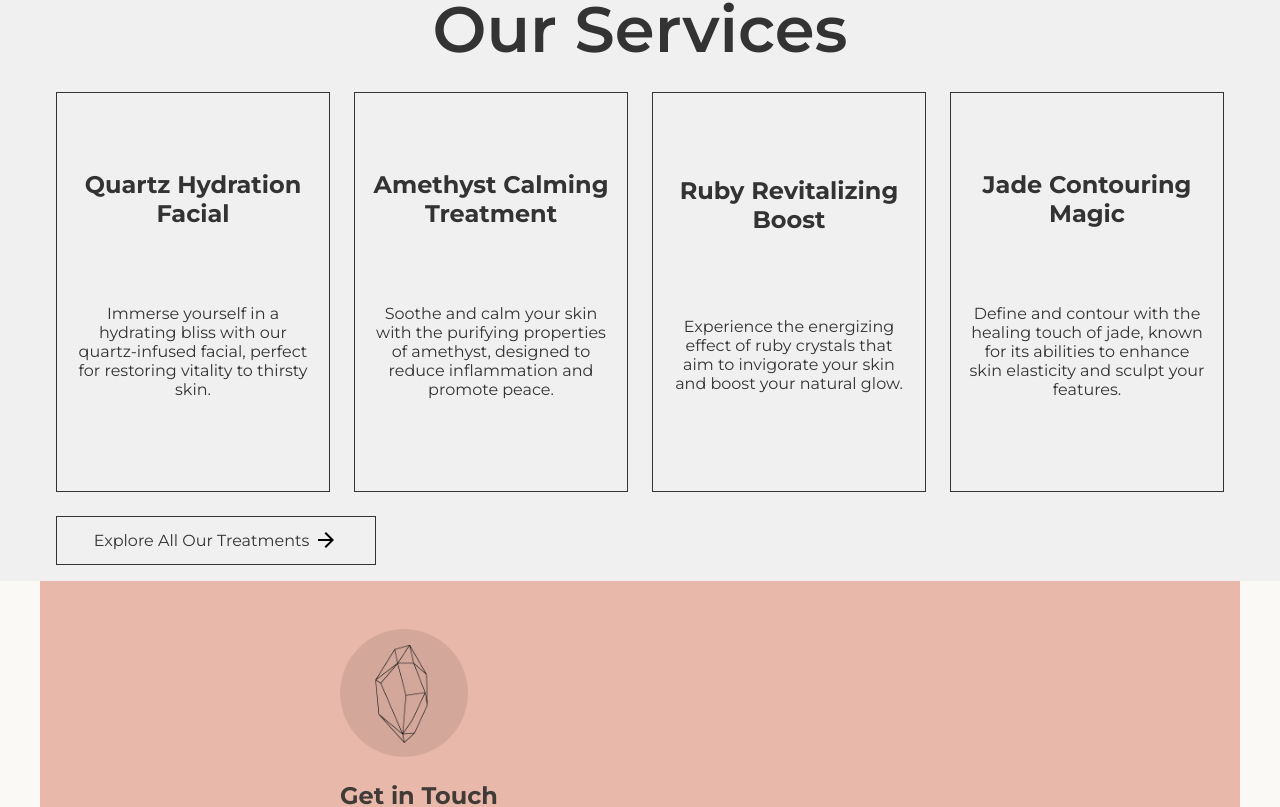
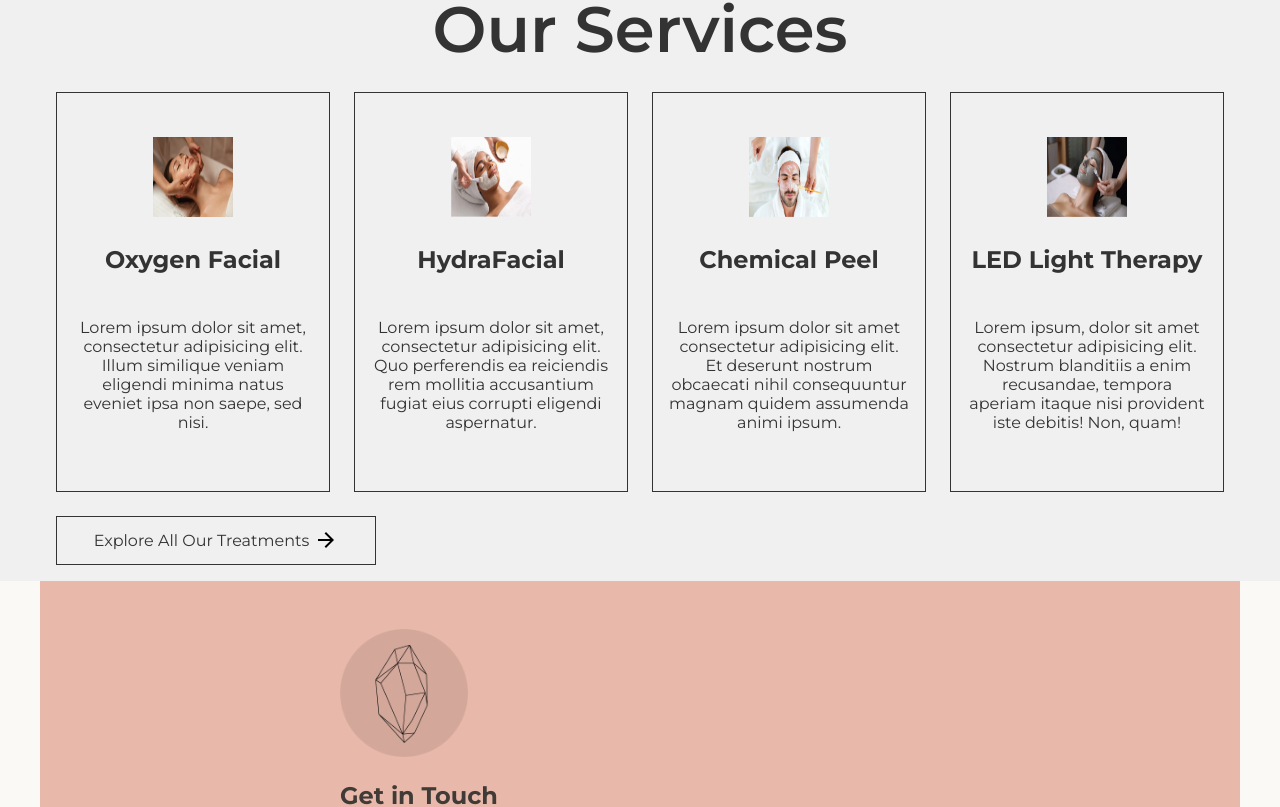
Before and after one commit to Object-ions/pure-mineral-aesthetics, a React (Create React App) app: page / in a window 1280 px wide. Shown: the part 1878-2685 px from the top of the page. Built offline with nearby package versions, Linux system fonts and the light colour scheme; no server answers; a web font is replaced by a local one.

Commit message:
Update components content

```diff
--- a/src/components/ServicesSection.js
+++ b/src/components/ServicesSection.js
@@ -1,10 +1,9 @@
 import { Link } from 'react-router-dom';
 import { ReactComponent as ArrowIcon } from '../assets/svg/arrow_forward.svg';
-
-// import ruby from '../assets/website-images/gems/ruby.png';
-// import jade from '../assets/website-images/gems/jade.png';
-// import quarts from '../assets/website-images/gems/quarts.png';
-// import amethyst from '../assets/website-images/gems/amethyst.png';
+import img1 from '../assets/website-images/treatments/1.png';
+import img2 from '../assets/website-images/treatments/2.png';
+import img3 from '../assets/website-images/treatments/3.png';
+import img4 from '../assets/website-images/treatments/4.png';
 
 const ServicesSection = () => {
   return (
@@ -12,43 +11,47 @@ const ServicesSection = () => {
       <div className="services-container">
         <h3>Our Services</h3>
         <div className="service-card">
-          {/* <div className="image-wrapper">
-            <img src={quarts} alt="quarts" />
-          </div> */}
-          <h4>Quartz Hydration Facial</h4>
+          <div className="image-wrapper">
+            <img src={img1} alt="facial" />
+          </div>
+          <h4>Oxygen Facial</h4>
           <p>
-            Immerse yourself in a hydrating bliss with our quartz-infused
-            facial, perfect for restoring vitality to thirsty skin.
+            Lorem ipsum dolor sit amet, consectetur adipisicing elit. Illum
+            similique veniam eligendi minima natus eveniet ipsa non saepe, sed
+            nisi.
           </p>
         </div>
         <div className="service-card">
-          {/* <div className="image-wrapper">
-            <img src={amethyst} alt="amethyst" />
-          </div> */}
-          <h4>Amethyst Calming Treatment</h4>
+          <div className="image-wrapper">
+            <img src={img2} alt="facial" />
+          </div>
+          <h4>HydraFacial</h4>
           <p>
-            Soothe and calm your skin with the purifying properties of amethyst,
-            designed to reduce inflammation and promote peace.
+            Lorem ipsum dolor sit amet, consectetur adipisicing elit. Quo
+            perferendis ea reiciendis rem mollitia accusantium fugiat eius
+            corrupti eligendi aspernatur.
           </p>
         </div>
         <div className="service-card">
-          {/* <div className="image-wrapper">
-            <img src={ruby} alt="ruby" />
-          </div> */}
-          <h4>Ruby Revitalizing Boost</h4>
+          <div className="image-wrapper">
+            <img src={img3} alt="facial" />
+          </div>
+          <h4>Chemical Peel</h4>
           <p>
-            Experience the energizing effect of ruby crystals that aim to
-            invigorate your skin and boost your natural glow.
+            Lorem ipsum dolor sit amet consectetur adipisicing elit. Et deserunt
+            nostrum obcaecati nihil consequuntur magnam quidem assumenda animi
+            ipsum.
           </p>
         </div>
         <div className="service-card">
-          {/* <div className="image-wrapper">
-            <img src={jade} alt="jade" />
-          </div> */}
-          <h4>Jade Contouring Magic</h4>
+          <div className="image-wrapper">
+            <img src={img4} alt="facial" />
+          </div>
+          <h4>LED Light Therapy</h4>
           <p>
-            Define and contour with the healing touch of jade, known for its
-            abilities to enhance skin elasticity and sculpt your features.
+            Lorem ipsum, dolor sit amet consectetur adipisicing elit. Nostrum
+            blanditiis a enim recusandae, tempora aperiam itaque nisi provident
+            iste debitis! Non, quam!
           </p>
         </div>
         <Link to="/treatments" className="btn">
--- a/src/components/layout/Copyrights.js
+++ b/src/components/layout/Copyrights.js
@@ -1,12 +1,8 @@
-import { Link } from 'react-router-dom';
-
 const Copyrights = () => {
   const footerYear = new Date().getFullYear();
   return (
     <div className="copyrights">
-      {footerYear} All Rights Reserved to Pure Minerals Aesthetics |{' '}
-      <Link to={'/'}>Privacy Policy</Link> |{' '}
-      <Link to={'/'}>Website Credits</Link>
+      {footerYear} All Rights Reserved to Pure Minerals Aesthetics
     </div>
   );
 };
```
